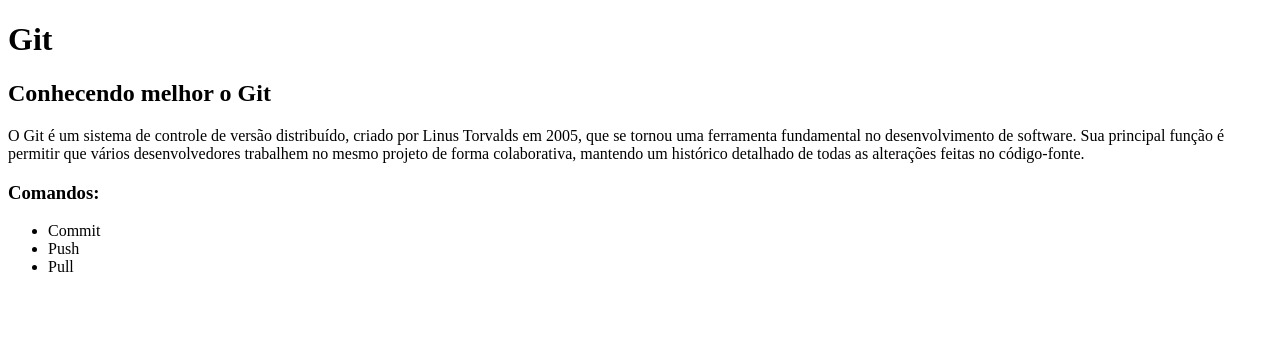
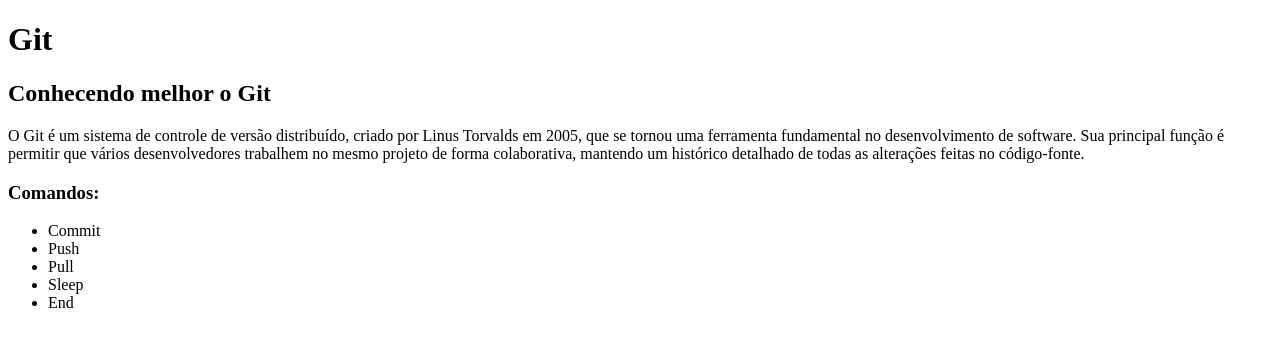
Before and after one commit to paulablascke/Engenharia-de-Software-III, a plain HTML site: page index.html in a window 1280 px wide. Drawn offline with Linux system fonts and the light colour scheme.

Commit message:
Adicionando dois itens na lista.

```diff
--- a/index.html
+++ b/index.html
@@ -17,6 +17,8 @@
         <li>Commit</li>
         <li>Push</li>
         <li>Pull</li>
+        <li>Sleep</li>
+        <li>End</li>
     </ul>
 </body>
 </html>
```
